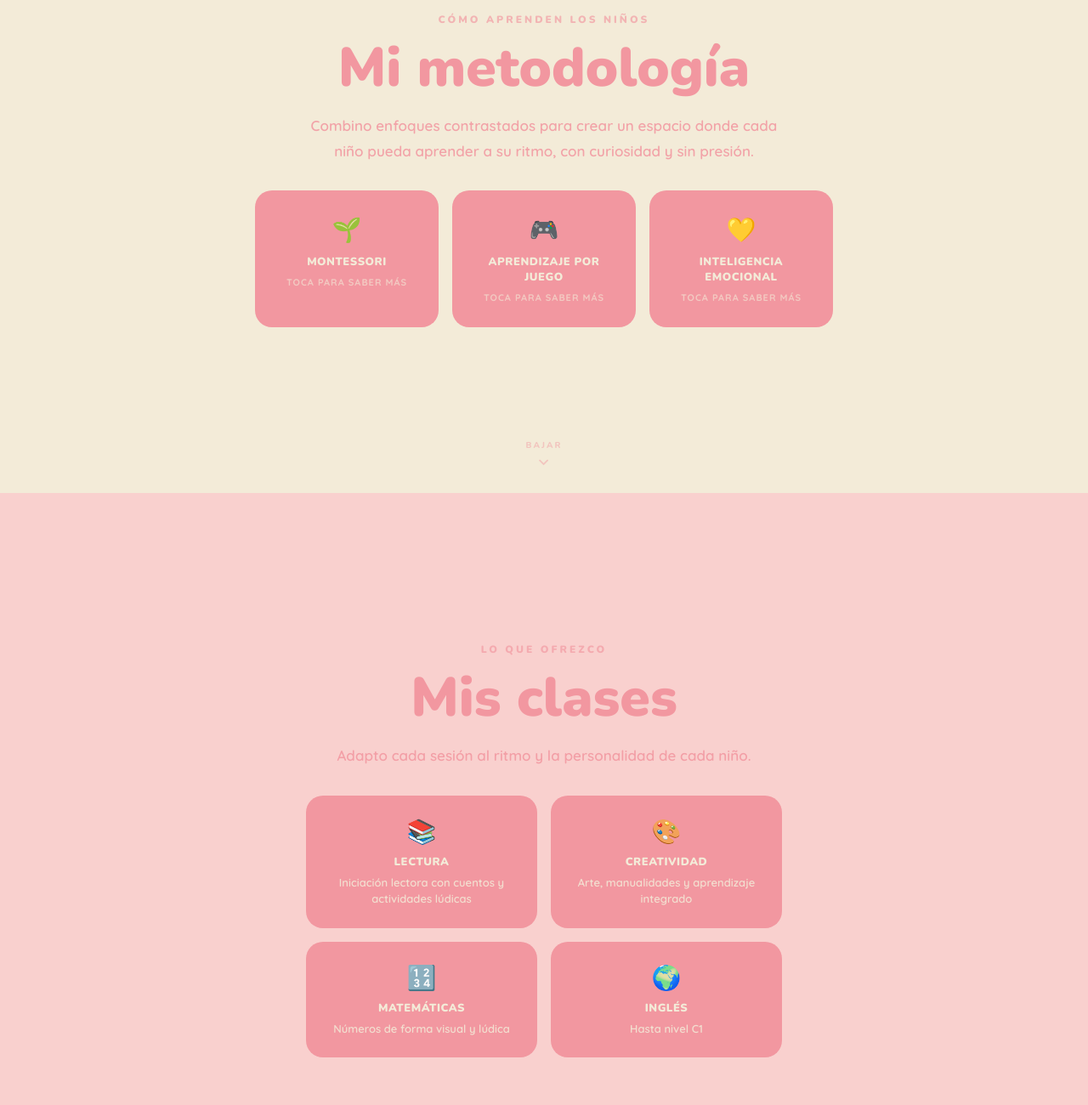
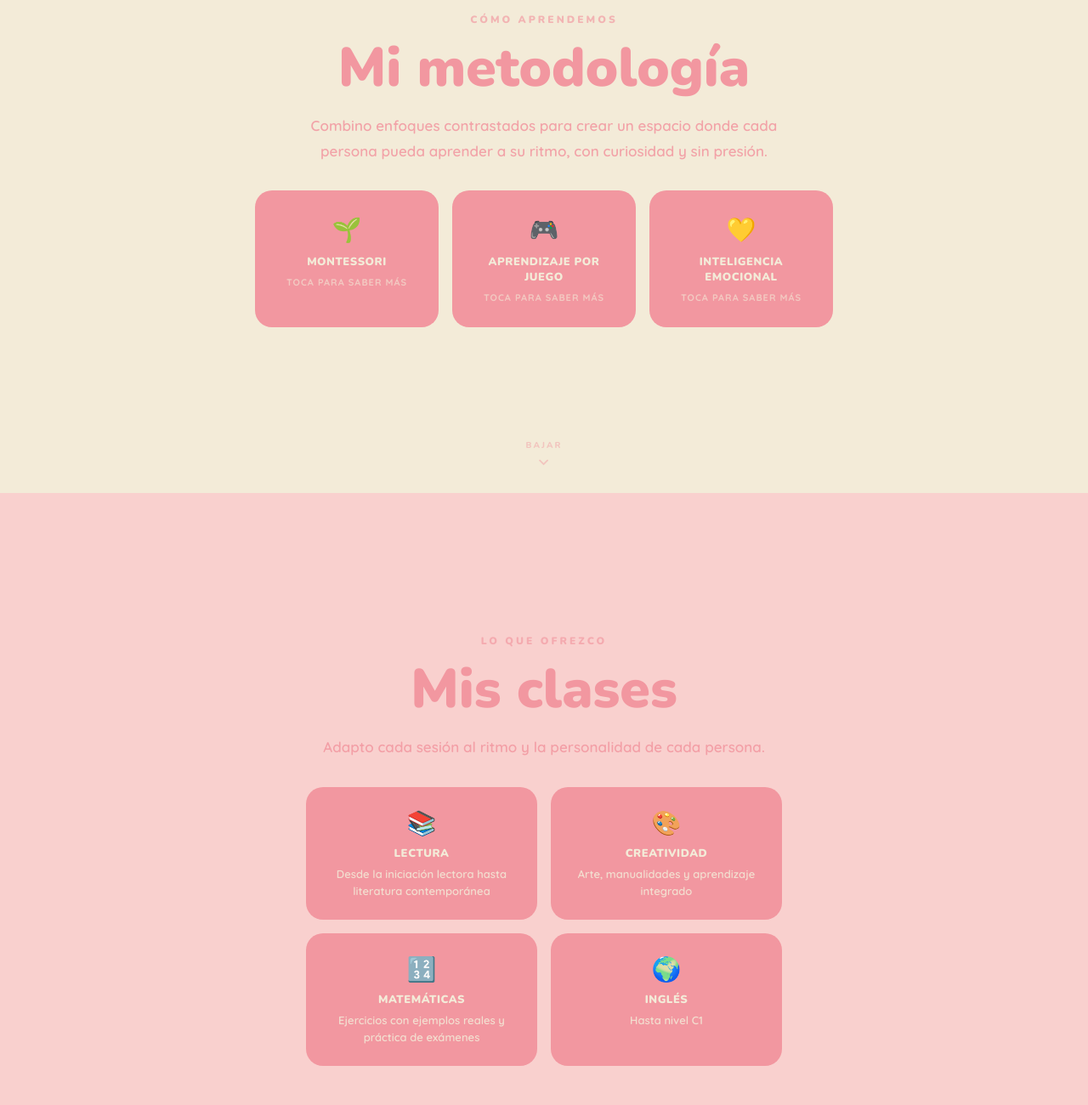
Before and after one commit to Tuprofeines/Tuprofeines.github.io, a plain HTML site: page index.html in a window 1280 px wide. Shown: the part 1020-2320 px from the top of the page at 85% size. Drawn offline with nearby package versions, Linux system fonts and the light colour scheme.

Commit message:
Update index.html

```diff
--- a/index.html
+++ b/index.html
@@ -579,9 +579,9 @@
 
   <!-- METODOLOGÍA -->
   <section class="s-metodo" id="metodo">
-    <div class="pb-eyebrow">Cómo aprenden los niños</div>
+    <div class="pb-eyebrow">Cómo aprendemos </div>
     <h1>Mi metodología</h1>
-    <p class="lead">Combino enfoques contrastados para crear un espacio donde cada niño pueda aprender a su ritmo, con curiosidad y sin presión.</p>
+    <p class="lead">Combino enfoques contrastados para crear un espacio donde cada persona pueda aprender a su ritmo, con curiosidad y sin presión.</p>
     <div class="pb-metodo-grid">
       <div class="pb-metodo-card" onclick="openModal('montessori')">
         <div class="icon">🌱</div>
@@ -621,13 +621,13 @@
   <section class="s-clases" id="clases">
     <div class="pb-eyebrow">Lo que ofrezco</div>
     <h1>Mis clases</h1>
-    <p class="lead">Adapto cada sesión al ritmo y la personalidad de cada niño.</p>
+    <p class="lead">Adapto cada sesión al ritmo y la personalidad de cada persona.</p>
     <div class="pb-cards">
       <!-- EDITA: Cambia las tarjetas según las materias que impartes -->
       <div class="pb-card">
         <div class="icon">📚</div>
         <h3>Lectura</h3>
-        <p>Iniciación lectora con cuentos y actividades lúdicas</p>
+        <p>Desde la iniciación lectora hasta literatura contemporánea</p>
       </div>
       <div class="pb-card">
         <div class="icon">🎨</div>
@@ -637,7 +637,7 @@
       <div class="pb-card">
         <div class="icon">🔢</div>
         <h3>Matemáticas</h3>
-        <p>Números de forma visual y lúdica</p>
+        <p>Ejercicios con ejemplos reales y práctica de exámenes</p>
       </div>
       <div class="pb-card">
         <div class="icon">🌍</div>
```
